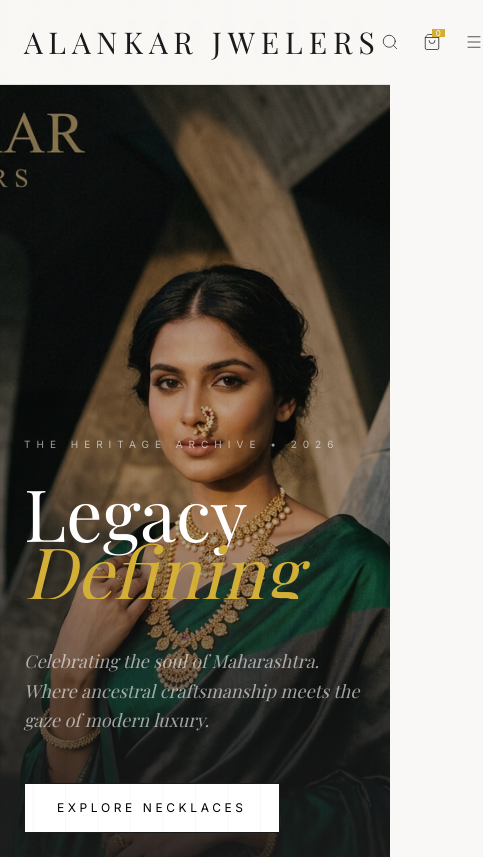
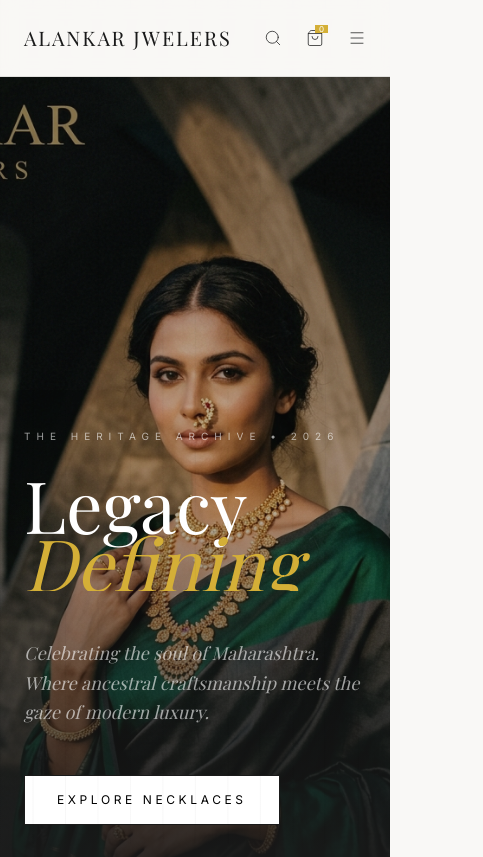
Before and after one commit to sahilc497/Alankar-Jwelers, a Next.js app: page / in a window 390 px wide. Shown: the top 857 px of the page, 483 px wide, since content can reach past the window. Built offline with nearby package versions, Linux system fonts and the light colour scheme; no server answers; the database is empty; a web font is replaced by a local one.

Commit message:
fix: resolve horizontal overflow layout shift on mobile

```diff
--- a/src/app/globals.css
+++ b/src/app/globals.css
@@ -19,11 +19,12 @@
     border-color: var(--color-border);
   }
 
-  body {
+  html, body {
     background-color: var(--color-background);
     color: var(--color-foreground);
     font-family: var(--font-sans);
     overflow-x: hidden;
+    max-width: 100vw;
   }
 
   h1, h2, h3, h4, h5, h6 {
--- a/src/components/Navbar.tsx
+++ b/src/components/Navbar.tsx
@@ -22,8 +22,8 @@ export default function Navbar() {
           </Link>
         </div>
 
-        <Link href="/" className="shrink-0">
-          <h1 className="text-3xl tracking-[0.2em] font-serif uppercase">
+        <Link href="/" className="shrink-0 z-50">
+          <h1 className="text-xl md:text-3xl tracking-[0.1em] md:tracking-[0.2em] font-serif uppercase">
             Alankar Jwelers
           </h1>
         </Link>
```
